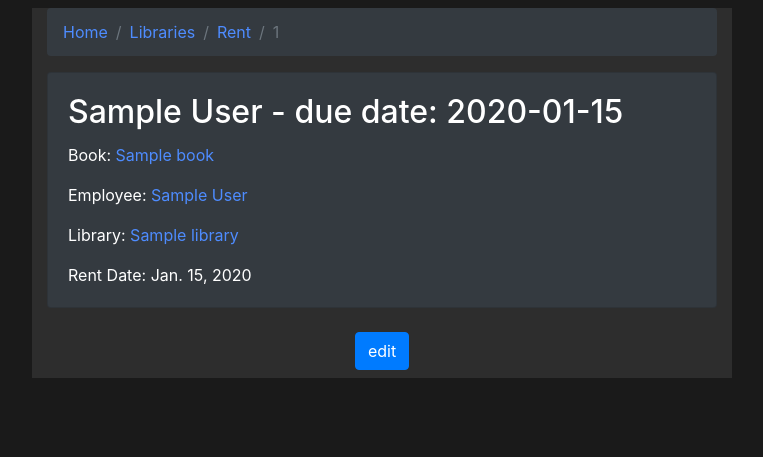
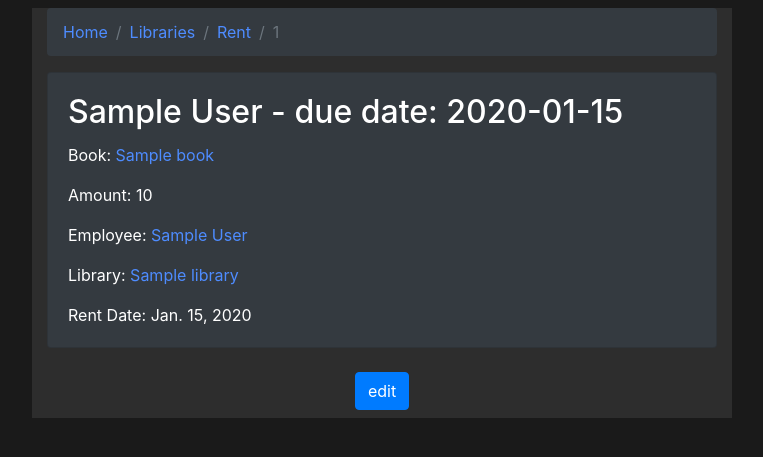
Before and after one commit to DarwinLF/PythonPractice, a Django app: page /libraries/rent/1/ in a window 1280 px wide. Shown: the top 457 px of the page, without its empty margins (258-1021 px from the left). Run offline with Django 3.2, Linux system fonts and the light colour scheme; tables that the repository leaves empty hold one stand-in row (values such as "Sample post"); some libraries are stand-ins or nearby versions.

Commit message:
fixing field amount_to_rent in rent templates

```diff
--- a/libraries/templates/rent/rent_create_form.html
+++ b/libraries/templates/rent/rent_create_form.html
@@ -25,6 +25,9 @@
       <button type="button" class="btn btn-primary" data-toggle="modal" data-target="#createBookModal"><i class="bi bi-plus-circle"></i></button>
     </div>
   </div>
+  <div class="form-group">
+    {{form.amount_to_rent.label_tag}} {{form.amount_to_rent}}
+  </div>
   <div class="form-group row">
     <div class="col-sm-8">
       {{form.customer.label_tag}} {{form.customer}}
@@ -40,9 +43,6 @@
     <div class="col-sm-4 align-self-end">
       <button type="button" class="btn btn-primary" data-toggle="modal" data-target="#createEmployeeModal"><i class="bi bi-plus-circle"></i></button>
     </div>
-  </div>
-  <div class="form-group">
-    {{form.amount_to_rent.label_tag}} {{form.amount_to_rent}}
   </div>
   <div class="form-group">
     {{form.due_date.label_tag}} {{form.due_date}}
--- a/libraries/templates/rent/rent_detail.html
+++ b/libraries/templates/rent/rent_detail.html
@@ -2,6 +2,7 @@
 
 {% block extra_fields %}
     <p class="card-text">Book: <a href="{% url 'libraries:book_detail' model.book.id%}">{{ model.book }}</a></p>
+    <p class="card-text">Amount: {{ model.amount_to_rent }}</p>
     <p class="card-text">Employee: <a href="{% url 'persons:employee_detail' model.employee.id%}">{{ model.employee }}</a></p>
     <p class="card-text">Library: <a href="{% url 'libraries:library_detail' model.library.id%}">{{ model.library }}</a></p>
     <p class="card-text">Rent Date: {{ model.rent_date }}</p>
--- a/libraries/templates/rent/rent_update.html
+++ b/libraries/templates/rent/rent_update.html
@@ -22,6 +22,9 @@
       <button type="button" class="btn btn-primary" data-toggle="modal" data-target="#createBookModal"><i class="bi bi-plus-circle"></i></button>
     </div>
   </div>
+  <div class="form-group">
+    {{form.amount_to_rent.label_tag}} {{form.amount_to_rent}}
+  </div>
   <div class="form-group row">
     <div class="col-sm-8">
       {{form.customer.label_tag}} {{form.customer}}
@@ -37,9 +40,6 @@
     <div class="col-sm-4 align-self-end">
       <button type="button" class="btn btn-primary" data-toggle="modal" data-target="#createEmployeeModal"><i class="bi bi-plus-circle"></i></button>
     </div>
-  </div>
-  <div class="form-group">
-    {{form.amount_to_rent.label_tag}} {{form.amount_to_rent}}
   </div>
   <div class="form-group">
     {{form.due_date.label_tag}} {{form.due_date}}
```
